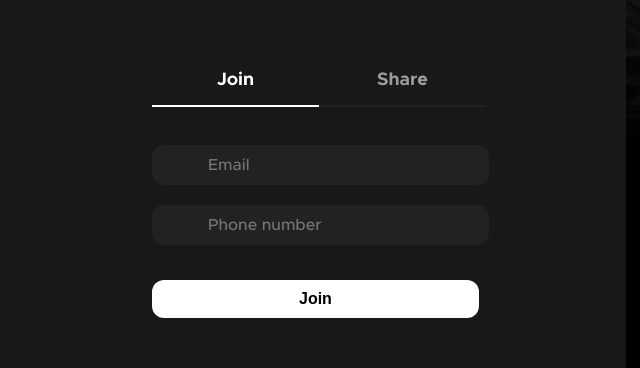
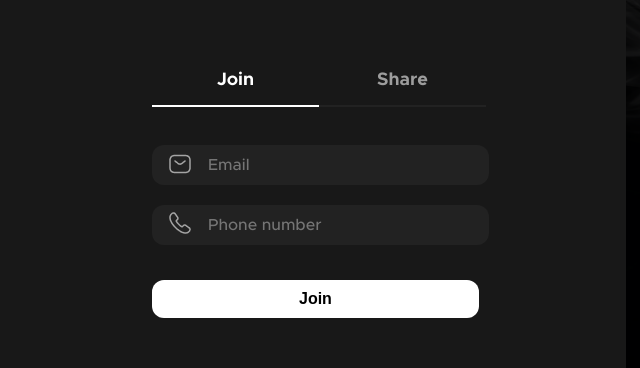
Before and after one commit to IDRIS-TRADER/Staack, a plain HTML site: page index.html in a window 1280 px wide. Shown: the part 4520-4888 px from the top of the page, 634-1274 px from the left. Drawn offline with Linux system fonts and the light colour scheme; files whose address does not match are found by name.

Commit message:
Update Staack style.css

```diff
--- a/Staack style.css
+++ b/Staack style.css
@@ -665,7 +665,7 @@ input[type="number"]::-webkit-outer-spin-button {
 }
 
 .content-seventh__column-second__form::before {
-    content: url(sms.png);
+    content: url(./img/sms.png);
     display: block;
     width: 24px;
     height: 24px;
@@ -690,7 +690,7 @@ input[type="number"]::-webkit-outer-spin-button {
 }
 
 .content-seventh__column-second__form::after {
-    content: url(call.png);
+    content: url(./img/call.png);
     display: block;
     width: 24px;
     height: 24px;
```
